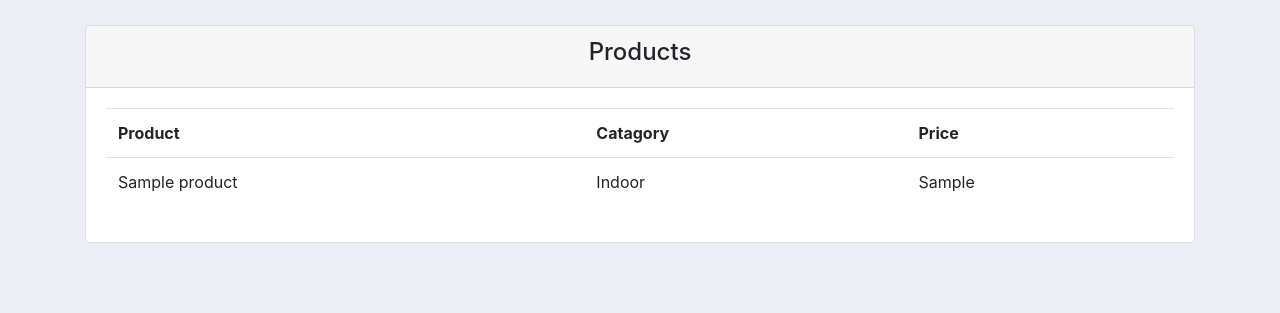
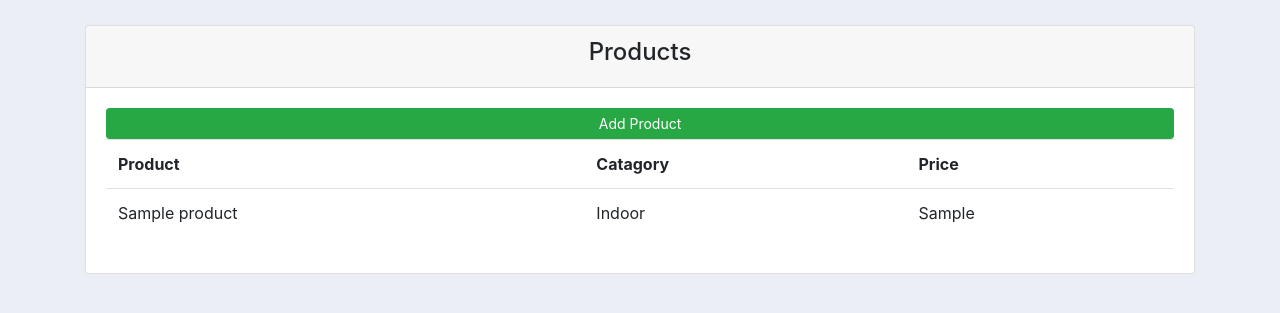
Before and after one commit to KaziMotiour/Customer_Management_System-with-django, a Django app: page /product/ in a window 1280 px wide. Shown: the part 56-369 px from the top of the page. Run offline with Django 3.2, Linux system fonts and the light colour scheme; a user stored in the database is signed in; tables that the repository leaves empty hold one stand-in row (values such as "Sample post"); some libraries are stand-ins or nearby versions.

Commit message:
complete project

```diff
--- a/customer_management_system/accs/filter.py
+++ b/customer_management_system/accs/filter.py
@@ -3,8 +3,8 @@ from django_filters import DateFilter
 from .models import Order
 
 class OrderFilter(django_filters.FilterSet):
-    start_date=DateFilter(field_name='date_created', lookup_expr='gte')
-    end_date=DateFilter(field_name='date_created', lookup_expr='lte')
+    # start_date=DateFilter(field_name='date_created', lookup_expr='gte')
+    # end_date=DateFilter(field_name='date_created', lookup_expr='lte')
     class Meta:
         model = Order
         fields = '__all__'
--- a/customer_management_system/accs/forms.py
+++ b/customer_management_system/accs/forms.py
@@ -1,7 +1,7 @@
 from django.forms import ModelForm
 from django.contrib.auth.forms import UserCreationForm
 from django.contrib.auth.models import User
-from .models import Order, Customer
+from .models import Order, Customer, Product
 
 
 class OrderForm(ModelForm):
@@ -18,3 +18,9 @@ class UserRegistrationForm(UserCreationForm):
     class Meta:
         model=User
         fields=['username','email','password1','password2']
+
+
+class AddProduct(ModelForm):
+    class Meta:
+        model=Product
+        fields='__all__'
--- a/customer_management_system/accs/models.py
+++ b/customer_management_system/accs/models.py
@@ -3,6 +3,7 @@ from django.conf import settings
 from django.contrib.auth.models import User
 from django.conf import settings
 from django.db.models.signals import post_save
+from django.dispatch import receiver
 
 # Create your models here.
 
@@ -22,12 +23,13 @@ class Customer(models.Model):
     def __str__(self):
         return str(self.user)
 
+@receiver(post_save, sender=User)
 def customer_save_user_instance(sender,instance,created, *args, **kwargs):
     print(instance)
     if created:
-        new_profile=Customer.objects.get_or_create(user=instance)
-
-post_save.connect(customer_save_user_instance, sender=settings.AUTH_USER_MODEL)
+        new_profile=Customer.objects.get_or_create(
+            user=instance, name='bla bla', email=instance.email
+            )
 
 class Tag(models.Model):
     tag_name=models.CharField(max_length=250, null=True, blank=True)
@@ -42,7 +44,7 @@ class Product(models.Model):
     )
     name=models.CharField(max_length=250)
     price=models.CharField(max_length=250, null=True,blank=True)
-    category=models.CharField(max_length=250, null=True, blank=True, choices=CATAGORY)
+    category=models.CharField(max_length=250, null=True, blank=True, choices=CATAGORY, default='indoor')
     description=models.CharField(max_length=500, null=True, blank=True)
     product_pic=models.ImageField(upload_to='profile_pic', null=True, blank=True)
     tag_name=models.ManyToManyField(Tag)
@@ -61,7 +63,7 @@ class Order(models.Model):
     coustomer=models.ForeignKey(Customer, on_delete=models.CASCADE, related_name='customer')
     product=models.ForeignKey(Product, on_delete=models.CASCADE, related_name='product')
     date_created=models.DateTimeField(auto_now_add=True,)
-    status=models.CharField(max_length=250, null=True, choices=STATUS)
+    status=models.CharField(max_length=250, null=True, choices=STATUS,default='pending')
 
     def __str__(self):
         return str(self.product.name)
--- a/customer_management_system/accs/templates/accounts/Dashboard.html
+++ b/customer_management_system/accs/templates/accounts/Dashboard.html
@@ -98,7 +98,7 @@
 
 
     <div class="col-md-7" style="">
-        <h2 style="text-align: center;">Last 5 Order</h2><hr>
+        <h2 style="text-align: center;">Last 5 pening orderOrder</h2><hr>
 
 
         <table class="table">
--- a/customer_management_system/accs/templates/accounts/Product.html
+++ b/customer_management_system/accs/templates/accounts/Product.html
@@ -1,4 +1,5 @@
 {% extends 'accounts/main.html'%}
+{% load crispy_forms_tags %}
 {%block body%}
 <div class="row" style="margin-top: 25px;">
     <div class="col-12 col-md-12">
@@ -7,6 +8,31 @@
             <h4>Products</h4>
             </div>
             <div class="card-body">
+                {% if  request.user.is_staff %}
+                <button class="btn btn-success btn-block btn-sm" data-toggle="modal" data-target="#pModal">Add Product</button>
+                {% endif %}
+                <div class="modal" id="pModal">
+                    <div class="modal-dialog">
+                        <div class="modal-content">
+
+                            <div class="modal-header">
+
+                                <h4 class="modal-title text-danger">Add Product</h4>
+
+                            </div>
+
+                            <form method="POST" class="form">
+                            <div class="modal-body form-group">
+                                {% csrf_token %}
+                                {{ form | crispy }}<br>
+                                <button type="submit" class="btn btn-success">add</button>
+                            </div>
+                            </form>
+
+                        </div>
+                    </div>
+                </div>
+
                 <table class="table">
                     <tr>
                         <th>Product</th>
@@ -14,7 +40,7 @@
                         <th>Price</th>
 
                     </tr>
-                    {% for product in context%}
+                    {% for product in queryset%}
                     <tr>
                         <td>{{product.name}}</td>
                         <td>{{product.category}}</td>
--- a/customer_management_system/accs/templates/accounts/login.html
+++ b/customer_management_system/accs/templates/accounts/login.html
@@ -25,7 +25,8 @@
       <input type="password" class="form-control" name='password' id="exampleInputPassword1" placeholder="Password">
     </div>
 
-    <button type="submit" class="btn btn-primary">Submit</button>
+    <button type="submit" class="btn btn-primary">Submit</button>&nbsp;&nbsp;
+    <a href="{%url 'accounts:registration'%}"> singup ?</a>
   </form>
 
 
--- a/customer_management_system/accs/templates/accounts/registration.html
+++ b/customer_management_system/accs/templates/accounts/registration.html
@@ -32,6 +32,7 @@
               </div>
               {{form.errors}}
             <button type="submit" class="btn btn-primary">Submit</button>
+            <a href="{%url 'accounts:login'%}"> Have a account already?</a>
 
 
 
--- a/customer_management_system/accs/views.py
+++ b/customer_management_system/accs/views.py
@@ -6,7 +6,7 @@ from django.urls import reverse_lazy, reverse
 from django.utils import timezone
 from django.http import HttpResponse
 from .models import Customer, Product, Order
-from .forms import OrderForm, CustomerForm, UserRegistrationForm
+from .forms import OrderForm, CustomerForm, UserRegistrationForm, AddProduct
 from django.forms import inlineformset_factory
 from .filter import OrderFilter
 from django.contrib.auth.forms import UserCreationForm
@@ -29,6 +29,7 @@ def registration(request):
           group = Group.objects.get(name='customer')
           user.groups.add(group)
           username=form.cleaned_data.get('username')
+
           messages.success(request, 'Registration Complete for '+username)
           return redirect("/login")
       else: #invalid case
@@ -63,10 +64,10 @@ def logout(request):
 
 
 
-@login_required(login_url='accounts:login')
+@login_required(login_url='/product')
 @allow_user(allowed_user=['admin'])
 def home(request):
-    last_5_order = Order.objects.filter().order_by('-date_created')[:5]
+    last_5_order = Order.objects.filter(status='pending').order_by('-date_created')[:5]
     total_order= Order.objects.all()
     customer = User.objects.all()
     order_deliverd=Order.objects.filter(status='Delivered').count()
@@ -124,7 +125,7 @@ def delete_order(request, pk):
 @login_required(login_url='accounts:login')
 def customer(request,pk):
 
-    OrderFormSet=inlineformset_factory(Customer, Order, fields=('product','status'),extra=5)
+    OrderFormSet=inlineformset_factory(Customer, Order, fields=('product',),extra=5)
 
     queryset=User.objects.get(pk=pk)
     order = queryset.customer.customer.all()
@@ -182,4 +183,16 @@ def delete_customer(request, pk):
 def product(request):
 
     queryset=Product.objects.all()
-    return render(request, 'accounts/Product.html',{'context':queryset})
+    form=AddProduct()
+    if request.method=="POST":
+        form=AddProduct(request.POST)
+        if form.is_valid():
+            form.save()
+            return redirect('/product')
+
+    context={
+        'queryset':queryset,
+        'form':form,
+    }
+
+    return render(request, 'accounts/Product.html',context)
```
Also changed, not shown: customer_management_system/accs/templates/accounts/Customer.html (+7 -4 lines).
